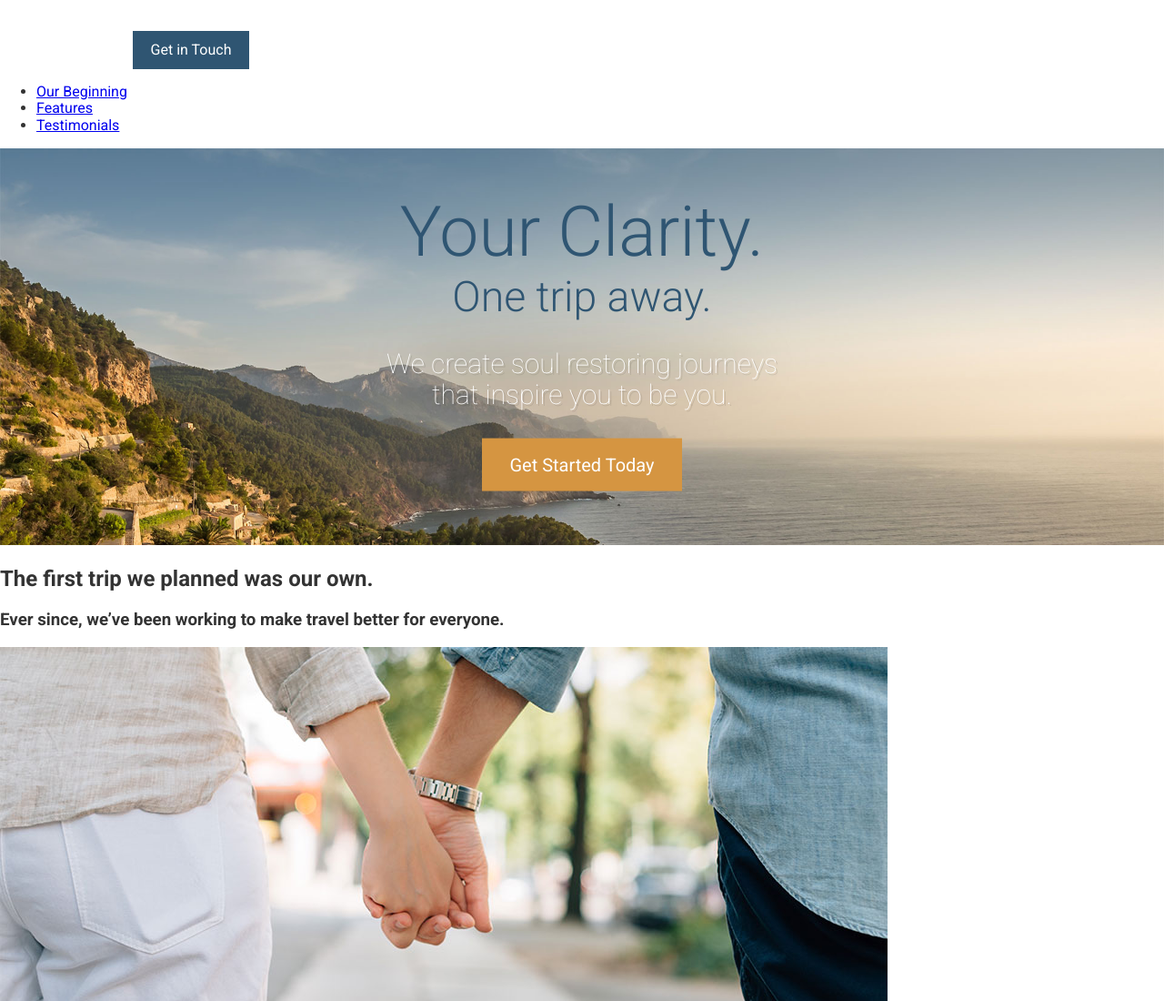
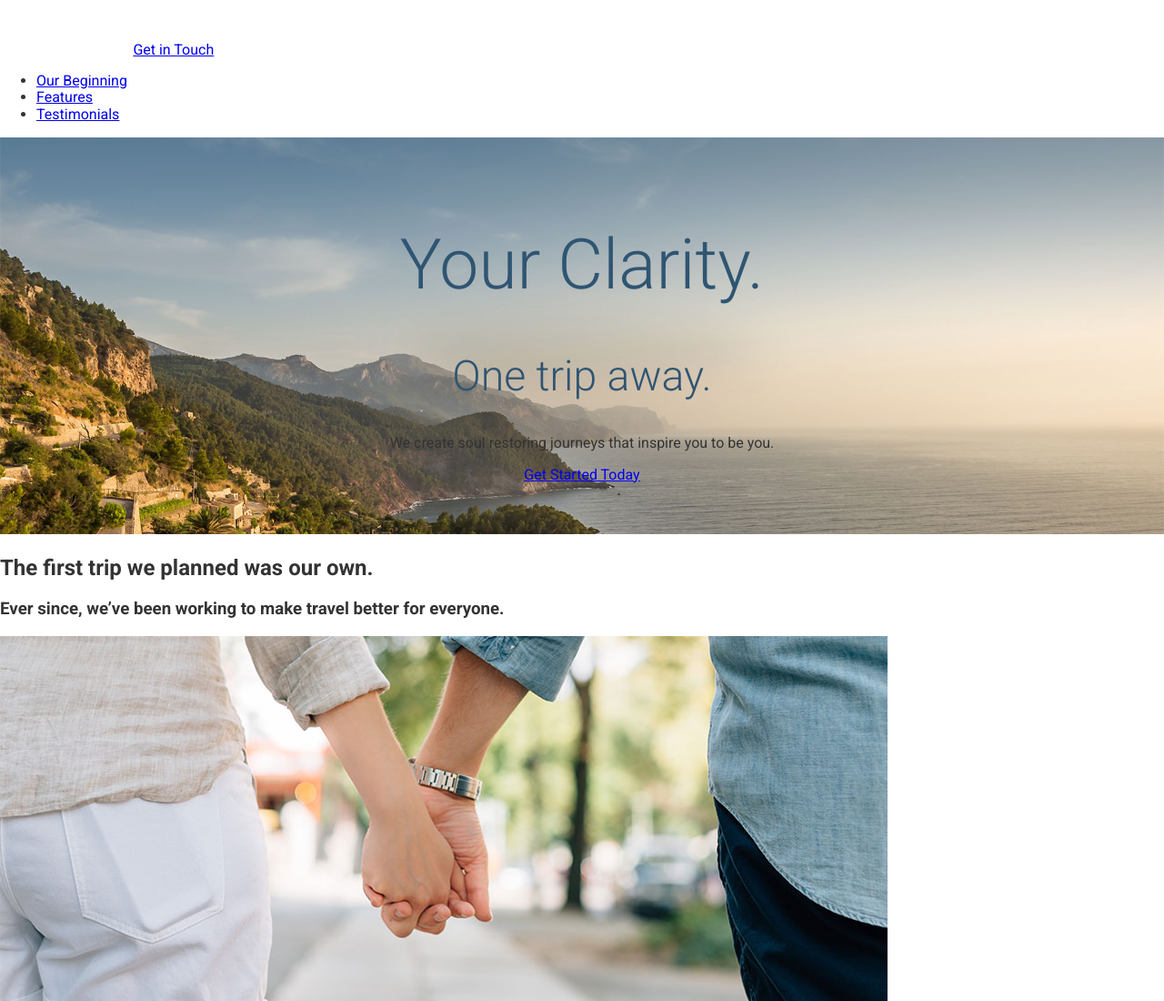
Before and after one commit to bklynate/travelAgencySite, a website: page app/index.html in a window 1280 px wide. Shown: the top 1100 px of the page at 91% size. Drawn offline with Linux system fonts and the light colour scheme.

Commit message:
sync[starting over]

```diff
--- a/app/assets/styles/base/_global.css
+++ b/app/assets/styles/base/_global.css
@@ -1,9 +1,10 @@
 body {
   font-family: 'Roboto', sans-serif;
   color: #333;
+  font: normal 100%;
 }
 
 img {
   max-width: 100%;
-  heigth: auto;
+  height: auto;
 }
--- a/app/assets/styles/base/_variables.css
+++ /dev/null
@@ -1,2 +0,0 @@
-$mainBlue: #2f5572;
-$mainOrange: #d59541;
--- a/app/assets/styles/modules/_btn.css
+++ /dev/null
@@ -1,16 +0,0 @@
-.btn {
-  background-color: $mainBlue;
-  color: #fff;
-  text-decoration: none;
-  padding: .75rem 1.2rem;
-  display: inline-block;
-
-  &--orange {
-    background-color: $mainOrange;
-  }
-
-  &--large {
-    font-size: 1.25rem;
-    padding: 1.1rem 1.9rem;
-  }
-}
--- a/app/assets/styles/modules/_large-hero.css
+++ b/app/assets/styles/modules/_large-hero.css
@@ -4,33 +4,21 @@
   &__text-content {
     position: absolute;
     top: 50%;
-    transform: translateY(-50%);
     left: 0;
     width: 100%;
     text-align: center;
+    transform: translateY(-50%);
   }
 
   &__title {
     font-weight: 300;
-    color: $mainBlue;
+    color: #2f5572;
     font-size: 4.8rem;
-    margin: 0;
   }
 
   &__subtitle {
     font-weight: 300;
-    color: $mainBlue;
+    color: #2f5572;
     font-size: 2.9rem;
-    margin: 0;
-  }
-
-  &__description {
-    color: #FFF;
-    font-size: 1.875rem;
-    font-weight: 100;
-    text-shadow: 2px 2px 0 rgba(0,0,0,0.1);
-    max-width: 30rem;
-    margin-left: auto;
-    margin-right: auto;
   }
 }
--- a/app/assets/styles/styles.css
+++ b/app/assets/styles/styles.css
@@ -1,5 +1,3 @@
-@import "normalize.css";
+@import 'normalize.css';
 @import "base/_global";
-@import "base/_variables";
-@import "modules/_btn";
 @import "modules/_large-hero";
--- a/app/temp/styles/styles.css
+++ b/app/temp/styles/styles.css
@@ -424,28 +424,12 @@ textarea {
 body {
   font-family: 'Roboto', sans-serif;
   color: #333;
+  font: normal 100%;
 }
 
 img {
   max-width: 100%;
-  heigth: auto;
-}
-
-.btn {
-  background-color: #2f5572;
-  color: #fff;
-  text-decoration: none;
-  padding: .75rem 1.2rem;
-  display: inline-block;
-}
-
-.btn--orange {
-  background-color: #d59541;
-}
-
-.btn--large {
-  font-size: 1.25rem;
-  padding: 1.1rem 1.9rem;
+  height: auto;
 }
 
 .large-hero {
@@ -455,33 +439,21 @@ img {
 .large-hero__text-content {
   position: absolute;
   top: 50%;
-  -webkit-transform: translateY(-50%);
-          transform: translateY(-50%);
   left: 0;
   width: 100%;
   text-align: center;
+  -webkit-transform: translateY(-50%);
+          transform: translateY(-50%);
 }
 
 .large-hero__title {
   font-weight: 300;
   color: #2f5572;
   font-size: 4.8rem;
-  margin: 0;
 }
 
 .large-hero__subtitle {
   font-weight: 300;
   color: #2f5572;
   font-size: 2.9rem;
-  margin: 0;
 }
-
-.large-hero__description {
-  color: #FFF;
-  font-size: 1.875rem;
-  font-weight: 100;
-  text-shadow: 2px 2px 0 rgba(0,0,0,0.1);
-  max-width: 30rem;
-  margin-left: auto;
-  margin-right: auto;
-}
--- a/package.json
+++ b/package.json
@@ -6,7 +6,7 @@
     "normalize.css": "^4.1.1"
   },
   "devDependencies": {
-    "autoprefixer": "^6.5.0",
+    "autoprefixer": "^6.7.2",
     "browser-sync": "^2.16.1",
     "gulp": "^3.9.1",
     "gulp-postcss": "^6.2.0",
```
Also changed, not shown: gulpfile.js (+0 -8 lines).
